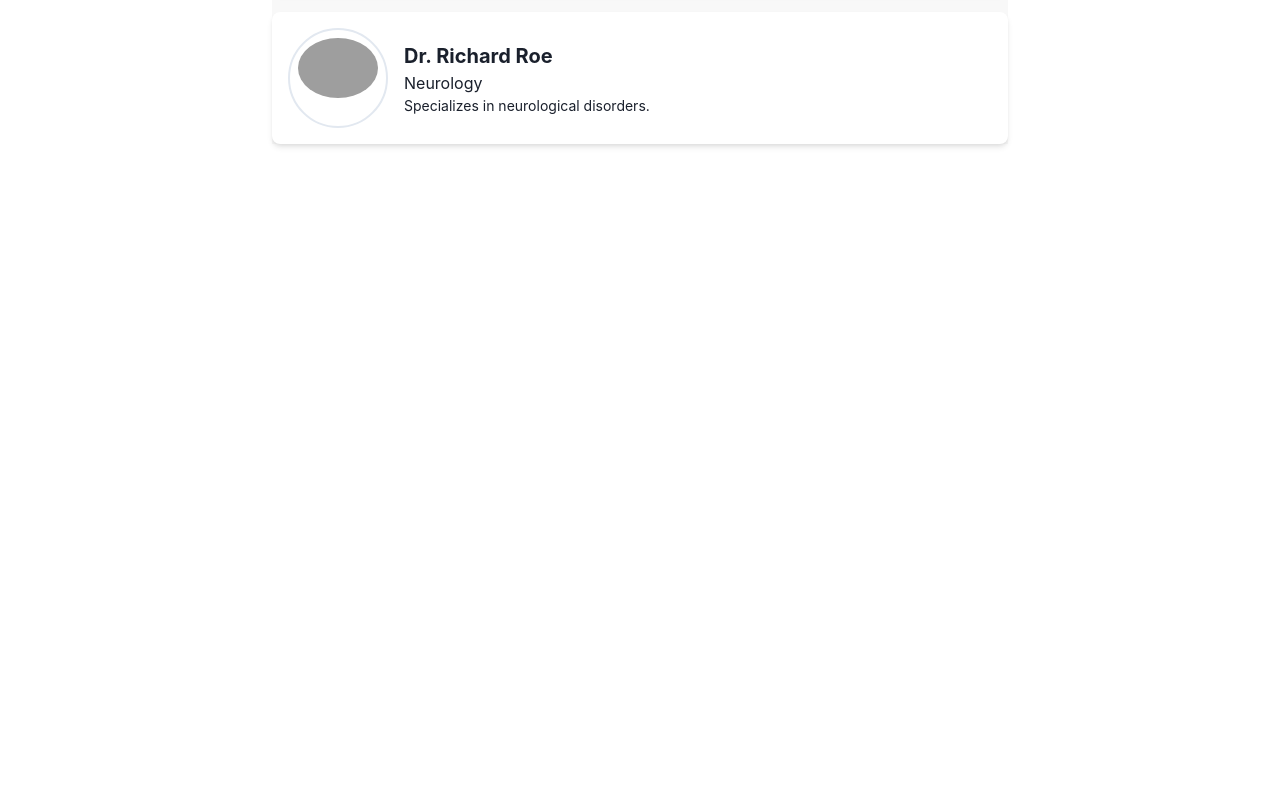
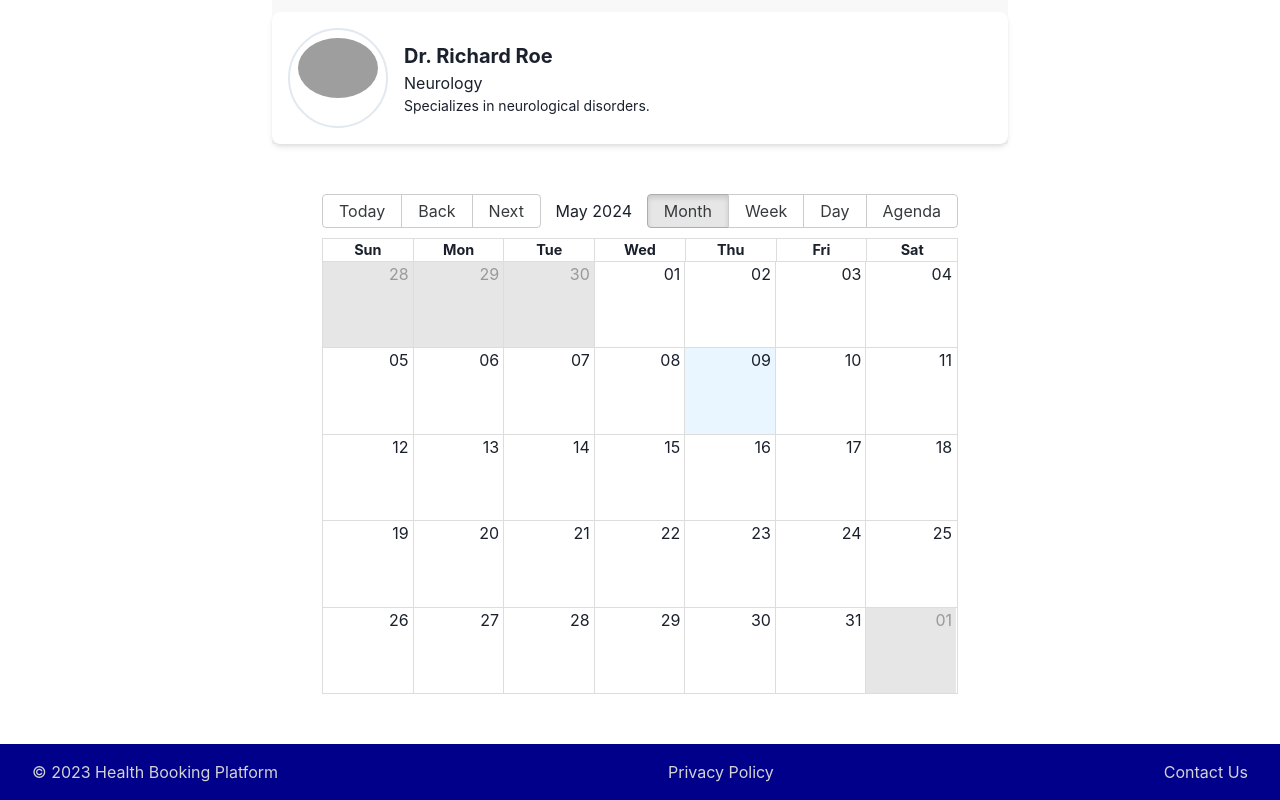
Before and after one commit to GPT-Engineer-App/navbar-search-filter, a React (Vite) app: page / in a window 1280 px wide. Shown: the part 484-1284 px from the top of the page. Before the commit the page ends 900 px from the top, so only its background shows below. Built offline with nearby package versions, Linux system fonts and the light colour scheme; grey boxes are pictures that could not be loaded.

Commit message:
Implemented Calendar View and Footer for the health professionals booking website.

```diff
--- a/src/pages/Index.jsx
+++ b/src/pages/Index.jsx
@@ -1,13 +1,34 @@
 import { Box, Flex, Input, Select, Text, Container, IconButton, Modal, ModalOverlay, ModalContent, ModalHeader, ModalCloseButton, ModalBody, ModalFooter, Button, useDisclosure } from "@chakra-ui/react";
 import { FaHome, FaCalendarAlt, FaCog, FaSignOutAlt } from "react-icons/fa";
+import { Calendar, momentLocalizer } from 'react-big-calendar';
+import moment from 'moment';
+import 'react-big-calendar/lib/css/react-big-calendar.css';
 
 const Index = () => {
   const { isOpen, onOpen, onClose } = useDisclosure();
+  const localizer = momentLocalizer(moment);
 
   const professionals = [
     { id: 1, name: "Dr. John Doe", specialty: "Cardiology", bio: "Experienced in complex cardiac cases." },
     { id: 2, name: "Dr. Jane Smith", specialty: "Dermatology", bio: "Expert in skin health and cosmetic dermatology." },
     { id: 3, name: "Dr. Richard Roe", specialty: "Neurology", bio: "Specializes in neurological disorders." }
+  ];
+
+  const events = [
+    {
+      id: 0,
+      title: 'Booked Slot',
+      start: new Date(2023, 5, 10, 10, 0, 0),
+      end: new Date(2023, 5, 10, 11, 0, 0),
+      bgColor: 'red'
+    },
+    {
+      id: 1,
+      title: 'Available Slot',
+      start: new Date(2023, 5, 11, 12, 0, 0),
+      end: new Date(2023, 5, 11, 13, 0, 0),
+      bgColor: 'green'
+    }
   ];
 
   return (
@@ -62,6 +83,18 @@ const Index = () => {
             </Box>
           ))}
         </Flex>
+        <Calendar
+          localizer={localizer}
+          events={events}
+          startAccessor="start"
+          endAccessor="end"
+          style={{ height: 500, margin: '50px' }}
+          eventPropGetter={event => ({
+            style: {
+              backgroundColor: event.bgColor
+            }
+          })}
+        />
       </Container>
       <Modal isOpen={isOpen} onClose={onClose}>
         <ModalOverlay />
@@ -79,6 +112,15 @@ const Index = () => {
           </ModalFooter>
         </ModalContent>
       </Modal>
+      <Box as="footer" bg="#00008B" color="lightgray" p="4" mt="20px">
+        <Container maxW="container.xl">
+          <Flex justifyContent="space-between">
+            <Text>© 2023 Health Booking Platform</Text>
+            <Text>Privacy Policy</Text>
+            <Text>Contact Us</Text>
+          </Flex>
+        </Container>
+      </Box>
     </Box>
   );
 };
```
